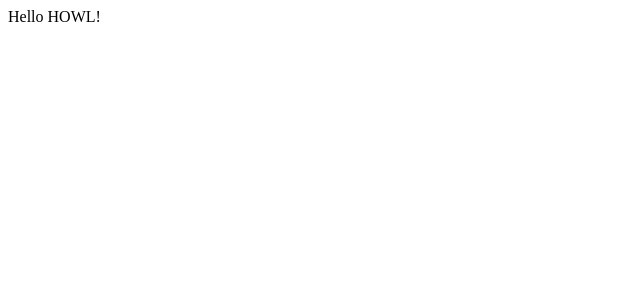
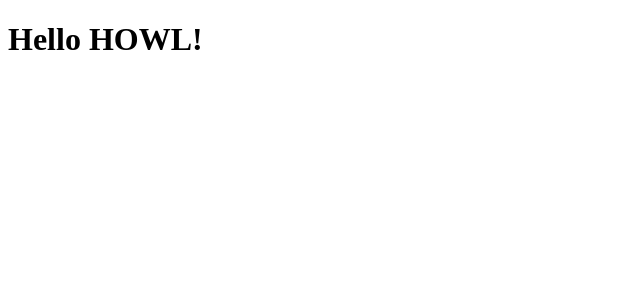
Before and after one commit to founders-programme-2/howl, a React (Create React App) app in the folder client/: page / in a window 1280 px wide. Shown: the top 300 px of the page, without its empty margins (0-640 px from the left). Built offline with nearby package versions, Linux system fonts and the light colour scheme.

Commit message:
forgot to save :(

```diff
--- a/client/src/App.js
+++ b/client/src/App.js
@@ -1,7 +1,11 @@
-import React from 'react';
+import React, { Fragment } from 'react';
 
 const App = () => {
-  return <div className="App">Hello HOWL!</div>;
+  return (
+    <Fragment>
+      <h1>Hello HOWL!</h1>
+    </Fragment>
+  );
 };
 
 export default App;
```
